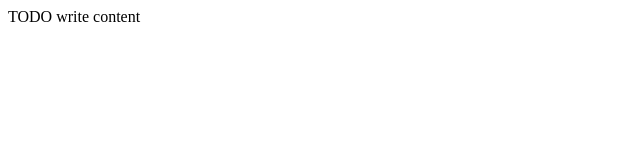
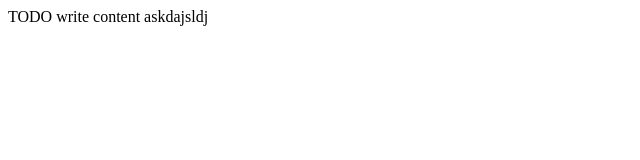
Before and after one commit to RamLeon/E1HandsOn, a plain HTML site: page web/index.html in a window 1280 px wide. Shown: the full height of the page, 0-640 px from the left. Drawn offline with Linux system fonts and the light colour scheme.

Commit message:
modificacion prueba

```diff
--- a/web/index.html
+++ b/web/index.html
@@ -11,6 +11,6 @@ and open the template in the editor.
         <meta name="viewport" content="width=device-width, initial-scale=1.0">
     </head>
     <body>
-        <div>TODO write content</div>
+        <div>TODO write content askdajsldj</div>
     </body>
 </html>
```
